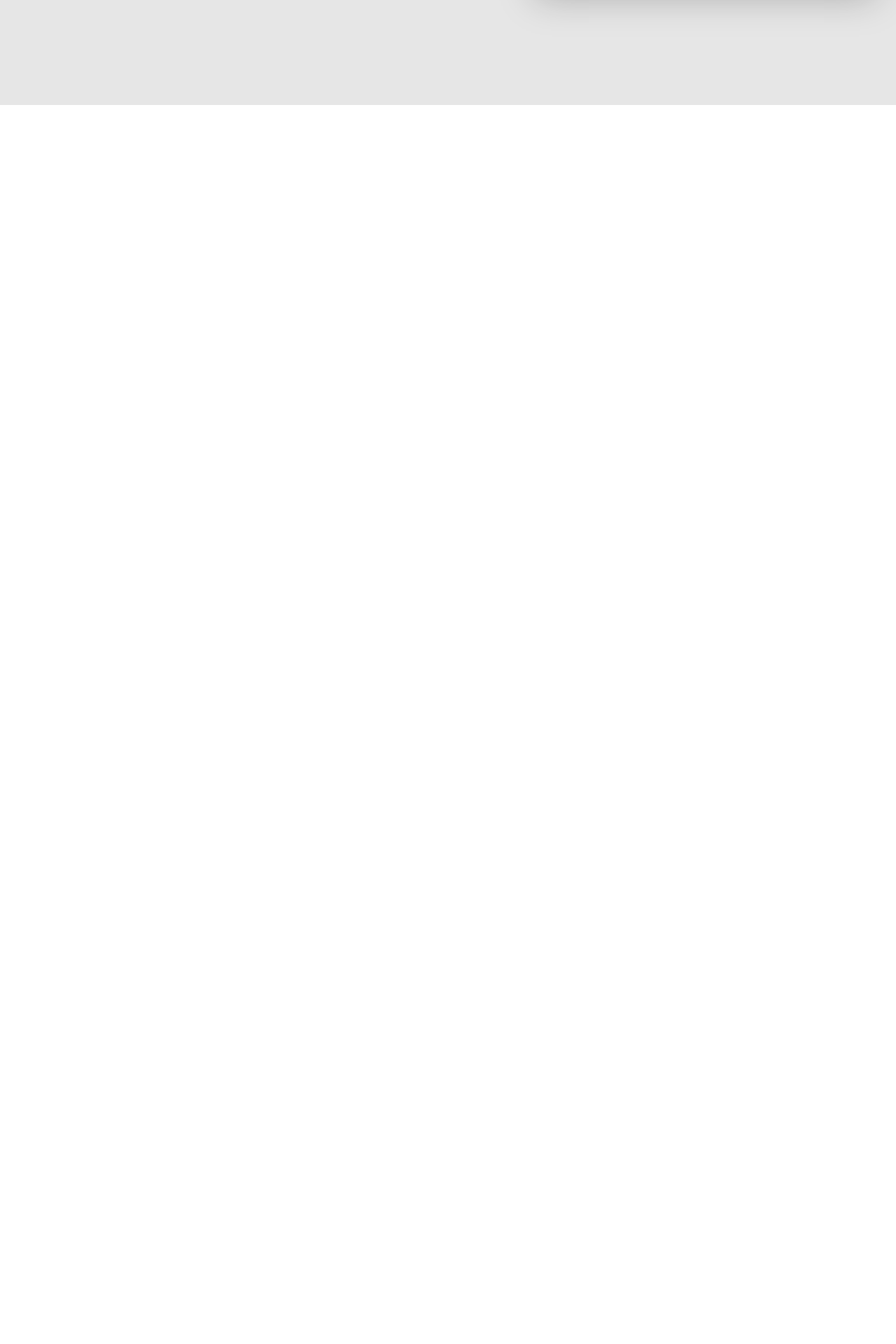
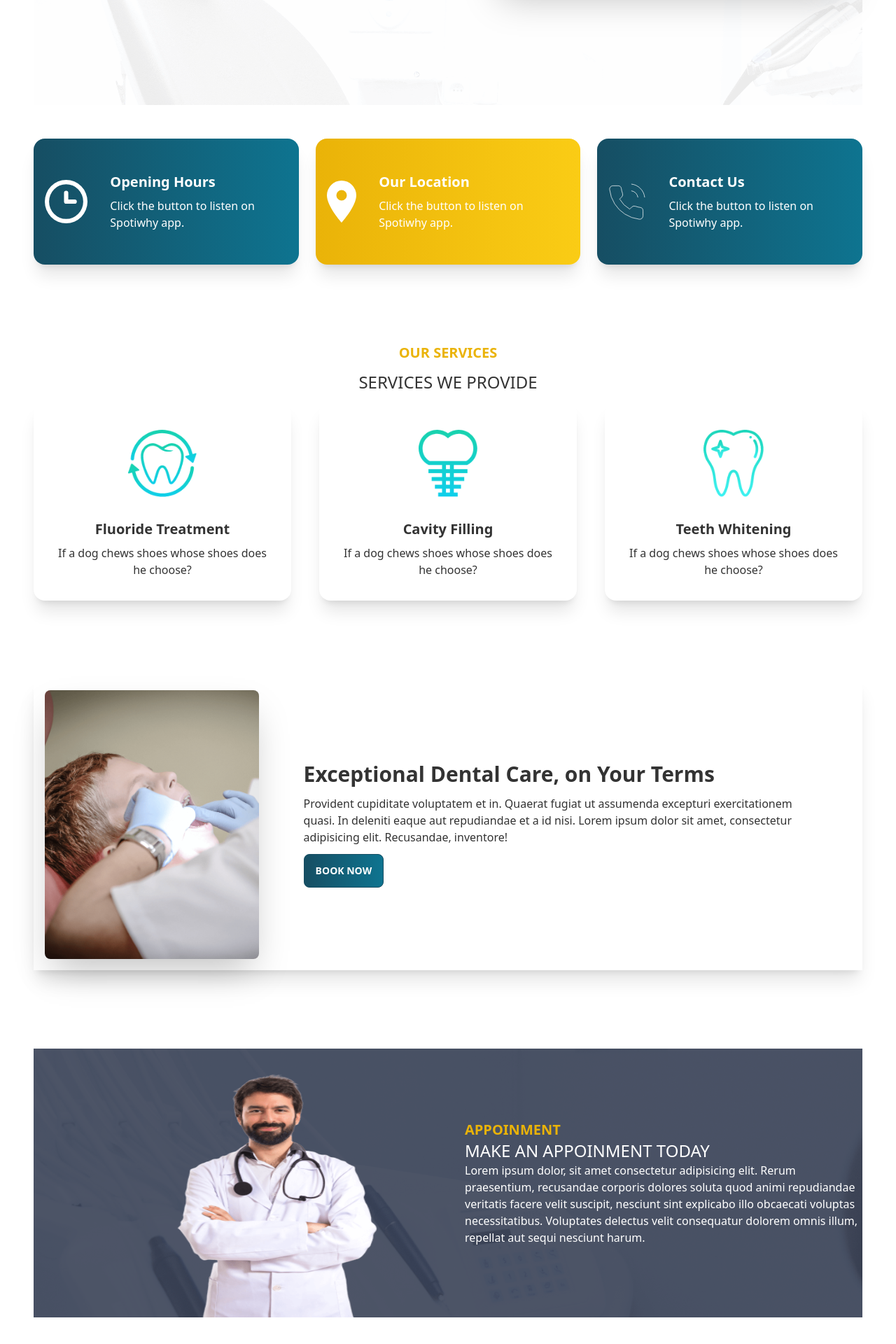
Before and after one commit to SadiaMou007/doctors-portal-client, a React (Create React App) app: page / in a window 1280 px wide. Shown: the part 554-2474 px from the top of the page at 70% size. Before the commit the page ends 800 px from the top, so only its background shows below. Built offline with nearby package versions, Linux system fonts and the light colour scheme.

Commit message:
appoinment

```diff
--- a/src/pages/Home/Banner.js
+++ b/src/pages/Home/Banner.js
@@ -1,9 +1,15 @@
 import React from "react";
 import chair from "../../assets/images/chair.png";
+import bgBanner from "../../assets/images/bg.png";
 
 const Banner = () => {
   return (
-    <div class="hero h-[80vh] bg-base-200">
+    <div
+      class="hero min-h-[80vh]"
+      style={{
+        background: `url(${bgBanner})`,
+      }}
+    >
       <div class="hero-content flex-col lg:flex-row">
         <div className="mb-2">
           <h1 class="text-5xl font-bold">Your New Smiles Starts Here!</h1>
--- a/src/pages/Home/Home.js
+++ b/src/pages/Home/Home.js
@@ -1,10 +1,18 @@
 import React from "react";
 import Banner from "./Banner";
+import Info from "./Info";
+import MakeAppoinment from "./MakeAppoinment";
+import Services from "./Services";
+import Treatment from "./Treatment";
 
 const Home = () => {
   return (
-    <div>
+    <div className="px-12">
       <Banner />
+      <Info />
+      <Services />
+      <Treatment />
+      <MakeAppoinment />
     </div>
   );
 };
--- /dev/null
+++ b/src/pages/Home/Info.js
@@ -0,0 +1,29 @@
+import React from "react";
+import i1 from "../../assets/icons/clock.svg";
+import i2 from "../../assets/icons/marker.svg";
+import i3 from "../../assets/icons/phone.svg";
+import { InfoCard } from "./InfoCard";
+
+const Info = () => {
+  return (
+    <div className="grid grid-cols-1 lg:grid-cols-3 gap-6 my-12">
+      <InfoCard
+        img={i1}
+        cardTitle="Opening Hours"
+        color="bg-gradient-to-r from-primary to-cyan-700"
+      ></InfoCard>
+      <InfoCard
+        img={i2}
+        cardTitle="Our Location"
+        color="bg-gradient-to-r from-secondary to-yellow-400"
+      ></InfoCard>
+      <InfoCard
+        img={i3}
+        cardTitle="Contact Us"
+        color="bg-gradient-to-r from-primary to-cyan-700"
+      ></InfoCard>
+    </div>
+  );
+};
+
+export default Info;
--- /dev/null
+++ b/src/pages/Home/InfoCard.js
@@ -0,0 +1,15 @@
+import React from "react";
+
+export const InfoCard = ({ img, color, cardTitle }) => {
+  return (
+    <div class={`card lg:card-side shadow-xl c p-4 text-white ${color}`}>
+      <figure>
+        <img src={img} alt="Album" />
+      </figure>
+      <div class="card-body">
+        <h2 class="card-title">{cardTitle}</h2>
+        <p>Click the button to listen on Spotiwhy app.</p>
+      </div>
+    </div>
+  );
+};
--- /dev/null
+++ b/src/pages/Home/MakeAppoinment.js
@@ -0,0 +1,33 @@
+import React from "react";
+import doctor from "../../assets/images/doctor.png";
+import bg from "../../assets/images/appointment.png";
+
+const MakeAppoinment = () => {
+  return (
+    <div
+      className="flex mb-24 mt-6 text-white"
+      style={{
+        background: `url(${bg})`,
+      }}
+    >
+      <div className="w-1/2 ml-12">
+        <img src={doctor} alt="" className="w-full h-96" />
+      </div>
+      <div className="w-1/2 my-auto">
+        <h3 className="text-xl text-secondary font-bold uppercase">
+          Appoinment
+        </h3>
+        <h2 className="text-2xl uppercase">Make an Appoinment Today</h2>
+        <p>
+          Lorem ipsum dolor, sit amet consectetur adipisicing elit. Rerum
+          praesentium, recusandae corporis dolores soluta quod animi repudiandae
+          veritatis facere velit suscipit, nesciunt sint explicabo illo
+          obcaecati voluptas necessitatibus. Voluptates delectus velit
+          consequatur dolorem omnis illum, repellat aut sequi nesciunt harum.
+        </p>
+      </div>
+    </div>
+  );
+};
+
+export default MakeAppoinment;
--- /dev/null
+++ b/src/pages/Home/Service.js
@@ -0,0 +1,17 @@
+import React from "react";
+
+const Service = ({ service }) => {
+  return (
+    <div class="card bg-base-100 shadow-xl">
+      <figure class="px-10 pt-10">
+        <img src={service.img} alt="Shoes" class="rounded-xl h-24" />
+      </figure>
+      <div class="card-body items-center text-center">
+        <h2 class="card-title">{service.name}</h2>
+        <p>If a dog chews shoes whose shoes does he choose?</p>
+      </div>
+    </div>
+  );
+};
+
+export default Service;
--- /dev/null
+++ b/src/pages/Home/Services.js
@@ -0,0 +1,30 @@
+import React from "react";
+import Service from "./Service";
+import img1 from "../../assets/images/fluoride.png";
+import img2 from "../../assets/images/cavity.png";
+import img3 from "../../assets/images/whitening.png";
+
+const Services = () => {
+  const services = [
+    { _id: 1, name: "Fluoride Treatment", description: "", img: img1 },
+    { _id: 2, name: "Cavity Filling", description: "", img: img2 },
+    { _id: 3, name: "Teeth Whitening", description: "", img: img3 },
+  ];
+  return (
+    <div>
+      <div className="text-center my-28">
+        <h6 className="text-secondary text-xl uppercase my-3 font-bold">
+          our services
+        </h6>
+        <h2 className="text-2xl uppercase my-3">services we provide</h2>
+        <div className="grid sm:grid-cols-1 md:grid-cols-2 lg:grid-cols-3 gap-10">
+          {services.map((service) => (
+            <Service key={service._id} service={service}></Service>
+          ))}
+        </div>
+      </div>
+    </div>
+  );
+};
+
+export default Services;
--- /dev/null
+++ b/src/pages/Home/Treatment.js
@@ -0,0 +1,27 @@
+import React from "react";
+import treatment from "../../assets/images/treatment.png";
+import Gradient from "../Shared/Gradient";
+
+const Treatment = () => {
+  return (
+    <div class="hero shadow-xl mb-28">
+      <div class="hero-content flex-col lg:flex-row">
+        <img src={treatment} class="max-w-lg rounded-lg shadow-2xl h-96" />
+        <div className="px-12">
+          <h1 class="text-3xl font-bold">
+            Exceptional Dental Care, on Your Terms
+          </h1>
+          <p class="py-3">
+            Provident cupiditate voluptatem et in. Quaerat fugiat ut assumenda
+            excepturi exercitationem quasi. In deleniti eaque aut repudiandae et
+            a id nisi. Lorem ipsum dolor sit amet, consectetur adipisicing elit.
+            Recusandae, inventore!
+          </p>
+          <Gradient></Gradient>
+        </div>
+      </div>
+    </div>
+  );
+};
+
+export default Treatment;
--- /dev/null
+++ b/src/pages/Shared/Gradient.js
@@ -0,0 +1,11 @@
+import React from "react";
+
+const Gradient = () => {
+  return (
+    <button class="btn btn-primary uppercase text-white font-bold bg-gradient-to-r from-primary to-cyan-700">
+      Book Now
+    </button>
+  );
+};
+
+export default Gradient;
```
